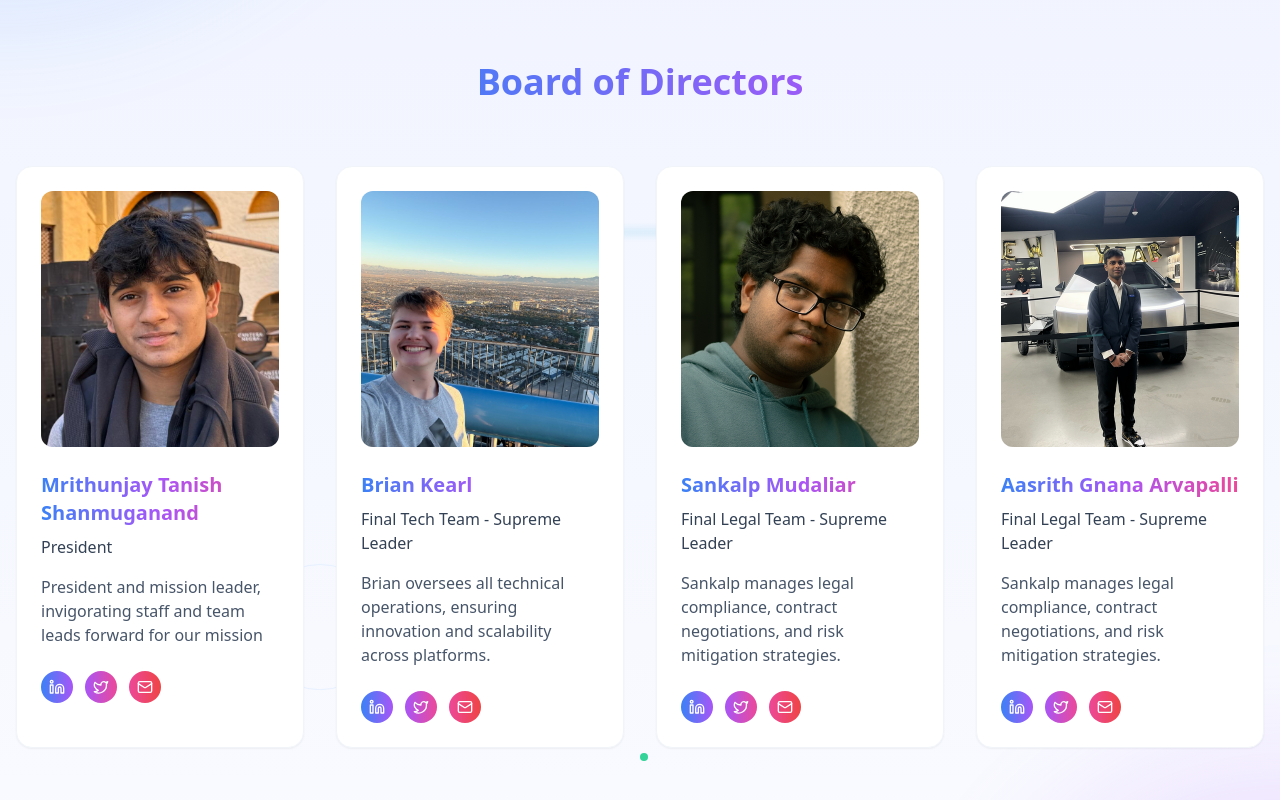
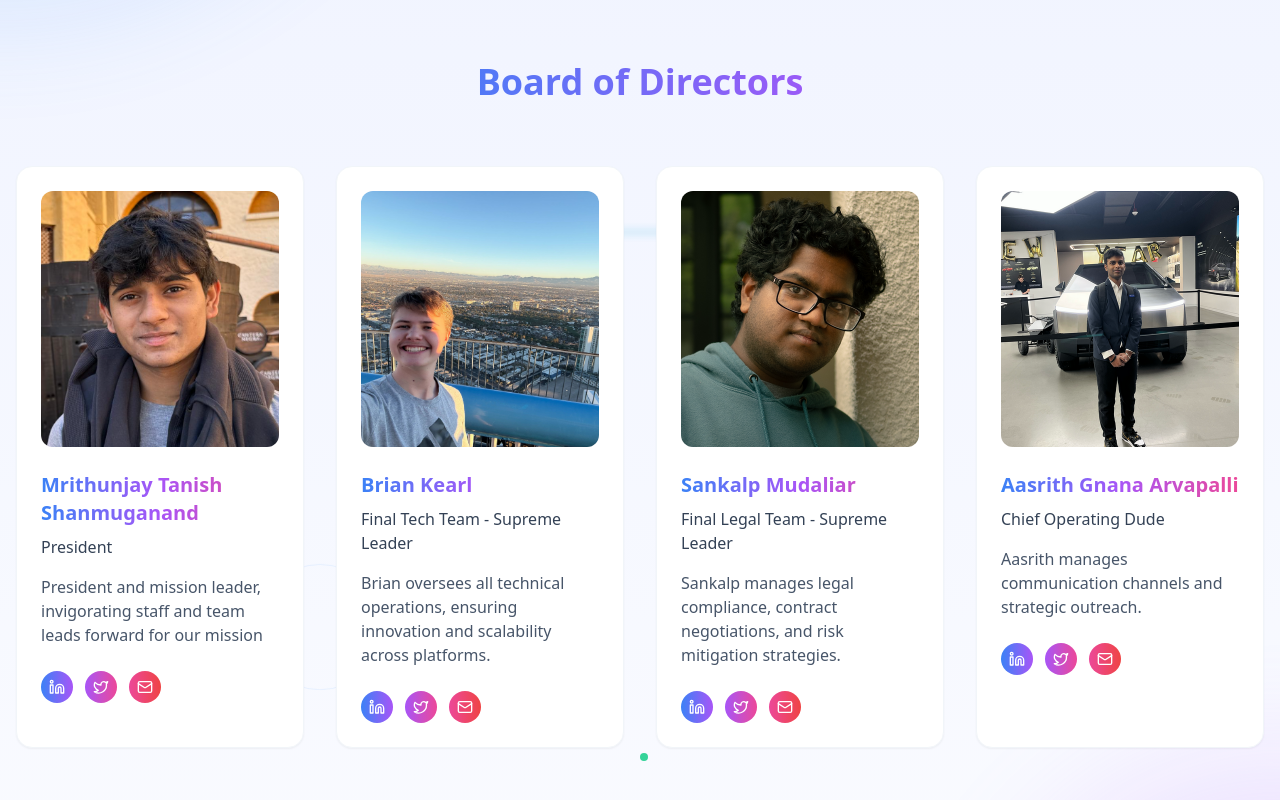
Before and after one commit to mrithunjay26/stuimpactweb4, a Next.js app: page /team in a window 1280 px wide. Shown: the part 390-1190 px from the top of the page. Built offline with nearby package versions, Linux system fonts and the light colour scheme.

Commit message:
Update page.tsx

```diff
--- a/src/app/team/page.tsx
+++ b/src/app/team/page.tsx
@@ -118,9 +118,9 @@ const boardMembers = [
     },
     {
         name: "Aasrith Gnana Arvapalli",
-        role: "Final Legal Team - Supreme Leader",
+        role: "Chief Operating Dude",
         image: "/aasrith.png",
-        bio: "Sankalp manages legal compliance, contract negotiations, and risk mitigation strategies.",
+        bio: "Aasrith manages communication channels and strategic outreach.",
         linkedin: "https://linkedin.com/in/sankalp",
         twitter: "https://twitter.com/sankalp",
     },
```
